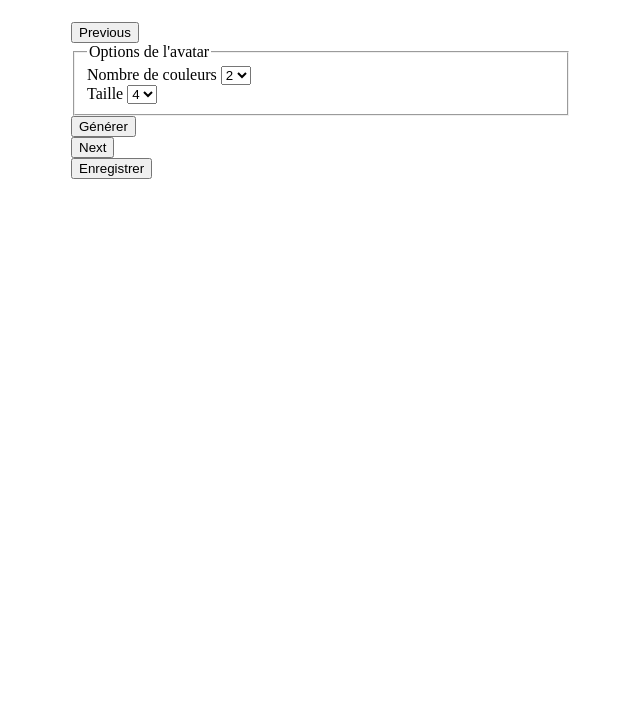
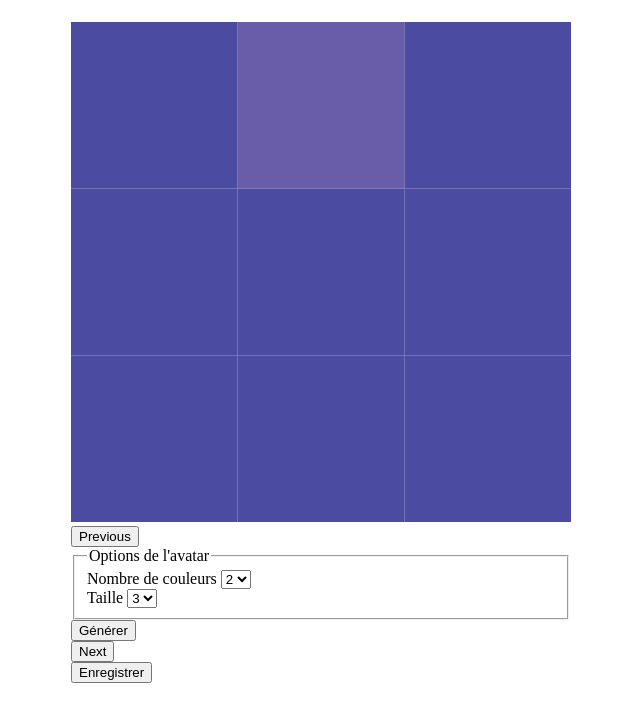
Before and after one commit to oliviermeunier/greta-aix-03-avatar, a PHP site: page / in a window 1280 px wide. Shown: the part 58-780 px from the top of the page, without its empty margins (319-959 px from the left). Run offline with PHP 8.4, Linux system fonts and the light colour scheme.

Commit message:
JavaScript Generation

```diff
--- a/src/AvatarMatrix.php
+++ /dev/null
@@ -1,79 +0,0 @@
-<?php
-
-class AvatarMatrix {
-
-    // Définition des constantes de classes
-    const DEFAULT_SIZE = 2;
-    const DEFAULT_COLORS = ['white', 'black'];
-
-    // Définition des propriétés
-    private $size;
-    private $colors;
-    private $matrix;
-
-    /**
-     * Constructeur
-     */
-    public function __construct(int $size = null, array $colors = null) {
-
-        // Définition des propriétés size et colors
-        $this->size = $size ?? self::DEFAULT_SIZE; // Si le paramètre $size est null, je prends la constante de classe DEFAULT_SIZE
-        $this->colors = $colors ?? self::DEFAULT_COLORS; // Si le paramètre $colors est null, je prends la constante de classe DEFAULT_COLORS
-
-        // On génère la matrice et on la stocke dans la propriété matrix
-        $this->matrix = $this->genRandomMatrix();
-    }
-
-    /**
-     * Génère une matrice aléatoire
-     */
-    private function genRandomMatrix(): array
-    {
-        // Création d'un tableau vide
-        $matrix = [];
-
-        // Je parcours les lignes de ma grille
-        for ($y = 0; $y < $this->size; $y++){
-
-            // Je parcours la moitié des colonnes, y compris celle du milieu en cas de taille impaire
-            for ($x = 0; $x < $this->size / 2; $x++){
-
-                // On tire un indice aléatoire pour le tableau de couleurs
-                $colorRandomIndex = rand(0, count($this->colors) - 1);
-
-                // On remplit la case courante et la case symétrique avec la couleur
-                $matrix[$x][$y] = $matrix[$this->size - $x -1][$y] = $this->colors[$colorRandomIndex];
-            }
-        }
-
-        // On remet les indices du tableau dans l'ordre
-        ksort($matrix);
-
-        return $matrix;
-    }
-
-    public function getSize(): int
-    {
-        return $this->size;
-    }
-
-    public function setSize(int $size)
-    {
-        $this->size = $size;
-    }
-
-    public function getColors(): array
-    {
-        return $this->colors;
-    }
-
-    public function setColors(array $colors)
-    {
-        $this->colors = $colors;
-    }
-
-    public function getMatrix()
-    {
-        return $this->matrix;
-    }
-}
--- a/src/ColorHelper.php
+++ /dev/null
@@ -1,29 +0,0 @@
-<?php
-
-class ColorHelper {
-
-    /**
-     * Génère une couleur aléatoire au format RGB
-     */
-    public static function getRandomColor()
-    {
-        $red = rand(0,255);
-        $green = rand(0,255);
-        $blue = rand(0,255);
-
-        return "rgb($red, $green, $blue)";
-    }
-
-    /**
-     * Génère un tableau de couleurs aléatoires
-     * @param int $numberOfColors - le nombre de couleurs souhaitées
-     */
-    public static function getRandomColors(int $numberOfColors)
-    {
-        $colors = array_fill(0, $numberOfColors, null);
-
-        return array_map(function(){
-            return self::getRandomColor();
-        }, $colors);
-    }
-}
--- a/src/SvgRenderer.php
+++ /dev/null
@@ -1,21 +0,0 @@
-<?php
-
-class SvgRenderer {
-
-    /**
-     * On injecte en paramètre de la méthode render un objet AvatarMatrix
-     */
-    public function render(AvatarMatrix $avatar)
-    {
-        // On extrait de l'objet AvatarMatrix la taille de la matrice et la matrice elle-même
-        $size = $avatar->getSize();
-        $matrix = $avatar->getMatrix();
-
-        // On démarre la tamporisation de sortie pour éviter que l'inclusion du fichier de template envoie tout de suite le code au client
-        ob_start();
-        include '../templates/avatar.svg.tpl';
-
-        // On retourne le contenu du tampon de sortie (et on le vide par la même occasion)
-        return ob_get_clean();
-    }
-}
--- a/templates/avatar.svg.tpl
+++ /dev/null
@@ -1,7 +0,0 @@
-<svg viewBox="0 0 <?=$size;?> <?=$size;?>">
-    <?php foreach($matrix as $x => $col): ?>
-        <?php foreach($col as $y => $color): ?>
-            <rect x="<?=$x?>" y="<?=$y?>" width="<?=$size?>" height="<?=$size?>" fill="<?=$color?>" />
-        <?php endforeach; ?>
-    <?php endforeach; ?>
-</svg>
--- a/templates/index.phtml
+++ b/templates/index.phtml
@@ -1,5 +1,6 @@
 <!DOCTYPE html>
 <html lang="fr">
+
 <head>
     <meta charset="UTF-8">
     <meta name="viewport" content="width=device-width, initial-scale=1.0">
@@ -7,6 +8,7 @@
     <link rel="stylesheet" href="css/style.css">
     <script src="js/index.js" type="module" async></script>
 </head>
+
 <body>
     <header>
         <h1>Avatar Factory</h1>
@@ -22,16 +24,16 @@
                 <div>
                     <label for="number-of-colors">Nombre de couleurs</label>
                     <select id="number-of-colors" name="number-of-colors">
-                        <?php for ($n = 2; $n < 5; $n++): ?>
-                            <option value="<?=$n?>" <?= $n == $numberOfColors ? 'selected' : '';?>><?=$n?></option>
+                        <?php for ($n = 2; $n < 5; $n++) : ?>
+                            <option value="<?= $n ?>"><?= $n ?></option>
                         <?php endfor; ?>
                     </select>
                 </div>
                 <div>
                     <label for="size">Taille</label>
                     <select id="size" name="size">
-                        <?php for ($n = 3; $n < 8; $n++): ?>
-                            <option value="<?=$n?>" <?= $n == $size ? 'selected' : '';?>><?=$n?></option>
+                        <?php for ($n = 3; $n < 8; $n++) : ?>
+                            <option value="<?= $n ?>"><?= $n ?></option>
                         <?php endfor; ?>
                     </select>
                 </div>
@@ -47,4 +49,5 @@
         </form>
     </main>
 </body>
+
 </html>
--- a/www/ajax.php
+++ b/www/ajax.php
@@ -5,39 +5,7 @@ require __DIR__ . '/../vendor/autoload.php';
 // On stocke dans une constante le nom du dossier dans lequel on enregistre les fichiers SVG
 const AVATAR_DIRECTORY = 'avatars';
 
-/**
- * Si on est en GET, c'est la requête AJAX de génération de l'avatar qui est demandée
- */
-if($_SERVER['REQUEST_METHOD'] == 'GET') {
-
-    // Initialisation des valeurs des options taille et nombre de couleurs
-    $size = 4;
-    $numberOfColors = 2; // On pourrait ici tirer des couleurs aléatoires...
-
-    // Si le formulaire est soumis, on va récupérer les données
-    if(!empty($_GET)){
-
-        $size = $_GET['size'];
-        $numberOfColors = $_GET['numberOfColors'];
-    }
-
-    // Création d'un tableau de couleurs aléatoires
-    $colors = ColorHelper::getRandomColors($numberOfColors);
-
-    $avatar = new AvatarMatrix($size, $colors);
-    $renderer = new SvgRenderer();
-
-    $svg = $renderer->render($avatar);
-
-    // On envoi directement le code source SVG en réponse au client (réponse de la requête AJAX)
-    echo $svg;
-    die;
-}
-
-/**
- * Si on est en POST on sait que c'est la requête AJAX de sauvegarde de l'avatar
- */
-else if($_SERVER['REQUEST_METHOD'] == 'POST') {
+if ($_SERVER['REQUEST_METHOD'] == 'POST') {
 
     // On récupère le code source SVG
     $svg = $_POST['svg'];
--- a/www/index.php
+++ b/www/index.php
@@ -2,23 +2,5 @@
 
 require __DIR__ . '/../vendor/autoload.php';
 
-// // Initialisation des valeurs des options taille et nombre de couleurs
-$size = 4;
-$numberOfColors = 2; // On pourrait ici tirer des couleurs aléatoires...
-
-// // Si le formulaire est soumis, on va récupérer les données
-// if(!empty($_GET)){
-
-//     $size = $_GET['size'];
-//     $numberOfColors = $_GET['number-of-colors'];
-// }
-
-// // Création d'un tableau de couleurs aléatoires
-// $colors = ColorHelper::getRandomColors($numberOfColors);
-
-// $avatar = new AvatarMatrix($size, $colors);
-// $renderer = new SvgRenderer();
-
-// $svg = $renderer->render($avatar);
 
 include __DIR__ . '/../templates/index.phtml';
--- a/www/js/modules/App.js
+++ b/www/js/modules/App.js
@@ -2,10 +2,13 @@ import { HTTPClient } from "./HttpClient.js";
 import { URLBuilder } from "./URLBuilder.js";
 import STORAGE from './STORAGE.js';
 import History from './History.js';
+import SVGRenderer from "./Avatar/SVGRenderer.js";
+import AvatarMatrix from './Avatar/AvatarMatrix.js';
+import { getRandomColors } from './ColorUtils.js';
 
 const STORAGE_KEY= 'avatar-history';
 const BASE_URL = 'http://localhost';
-const AJAX_PATH = 'avatar/www/ajax.php';
+const AJAX_PATH = 'avatar/avatar-php-scratch/www/ajax.php';
 
 export default class App {
 
@@ -19,7 +22,7 @@ export default class App {
     this.urlBuilder = new URLBuilder(BASE_URL);
 
     const initialStates = this.loadInitialStates();
-    this.history = new History(this.onGeneratorAvatar, this.refreshAvatar, initialStates);
+    this.history = new History(this.onGenerateAvatar, this.refreshAvatar, initialStates);
 
     this.init();
   }
@@ -61,7 +64,7 @@ export default class App {
    *
    * @param {Memento[]} states
    */
-  onSaveAvatar(states) {
+  onGenerateAvatar(states) {
     STORAGE.save(STORAGE_KEY, states);
   }
 
@@ -70,7 +73,8 @@ export default class App {
    * @param {string} avatarSrc
    */
   refreshAvatar(avatarSrc) {
-      document.querySelector('.svg-container').innerHTML = avatarSrc;
+    document.querySelector('.svg-container').innerHTML = avatarSrc;
+    document.querySelector('[name="svg"]').value = avatarSrc;
   }
 
   /**
@@ -82,11 +86,9 @@ export default class App {
       const size = this.generateAvatarForm.elements.size.value;
       const numberOfColors = this.generateAvatarForm.elements['number-of-colors'].value;
 
-      // Build new Avatar URL
-      const url = this.urlBuilder.build(AJAX_PATH, {size, numberOfColors});
-
-      // Gte new Avatar SVG source from the server
-      const avatarSvg = await HTTPClient.get(url);
+      const colors = getRandomColors(numberOfColors);
+      const avatarMatrix = new AvatarMatrix(size, colors);
+      const avatarSvg = SVGRenderer.render(avatarMatrix)
 
       // Save new Avatar into history
       this.history.saveState(avatarSvg);
--- /dev/null
+++ b/www/js/modules/Avatar/AvatarMatrix.js
@@ -0,0 +1,31 @@
+import { getRandomIntInclusive } from '../Random.js';
+
+export default class AvatarMatrix {
+    constructor(size = 2, colors = ['white', 'black']) {
+        this.size = size;
+        this.colors = colors;
+        this.matrix = this.generateMatrix();
+    }
+
+    generateMatrix() {
+        const matrix = Array.from({length: this.size}, row => Array.from({length: this.size}, row => null));
+
+        for (let y = 0; y < this.size; y++) {
+            for (let x = 0; x < this.size; x++) {
+                const randomColorIndex = getRandomIntInclusive(0, this.colors.length - 1);
+                matrix[x][y] = matrix[this.size -1 - x][y] = this.colors[randomColorIndex];
+            }
+        }
+
+        return matrix;
+    }
+
+    getSize() {
+        return this.size;
+    }
+
+    getMatrix() {
+        return this.matrix;
+    }
+
+}
--- /dev/null
+++ b/www/js/modules/Avatar/SVGRenderer.js
@@ -0,0 +1,18 @@
+const SVGRenderer = {
+    render(avatarMatrix) {
+        const size = avatarMatrix.getSize();
+        const matrix = avatarMatrix.getMatrix();
+
+        let svg = `<svg viewBox="0 0 ${size} ${size}">` ;
+
+        for (const [x, col] of matrix.entries()) {
+            for (const [y, color] of col.entries()) {
+                svg += `<rect x="${x}" y="${y}" width="1" height="1" fill="${color}" />`;
+            }
+        }
+
+        return svg += '</svg>';
+    }
+};
+
+export default SVGRenderer;
--- /dev/null
+++ b/www/js/modules/ColorUtils.js
@@ -0,0 +1,20 @@
+import { getRandomIntInclusive } from './Random.js';
+
+export function getRandomColor() {
+    const red = getRandomIntInclusive(0, 255);
+    const blue = getRandomIntInclusive(0, 255);
+    const green = getRandomIntInclusive(0, 255);
+
+    return `rgb(${red},${green},${blue})`;
+}
+
+export function getRandomColors(n) {
+    n = Number(n);
+
+    const colors = [];
+    for (let i = 0; i < n; i++) {
+        colors[i] = getRandomColor();
+    }
+
+    return colors;
+}
--- a/www/js/modules/HttpClient.js
+++ b/www/js/modules/HttpClient.js
@@ -26,8 +26,8 @@ HTTPClient.post = async (url, data = null) => {
 
     const response = await fetch(url, options);
     const parser = response.headers.get('content-type')?.includes('application/json') ? 'json' : 'text';
-    const data = await response[parser]();
-    return data;
+    const responseBody = await response[parser]();
+    return responseBody;
   } catch (error) {
     console.error('Erreur lors de la requête POST:', error);
     throw error;
--- /dev/null
+++ b/www/js/modules/Random.js
@@ -0,0 +1,5 @@
+export function getRandomIntInclusive(min, max) {
+    min = Math.ceil(min);
+    max = Math.floor(max);
+    return Math.floor(Math.random() * (max - min +1)) + min;
+}
```
Also changed, not shown: www/save.php (deleted, +0 -18 lines).
